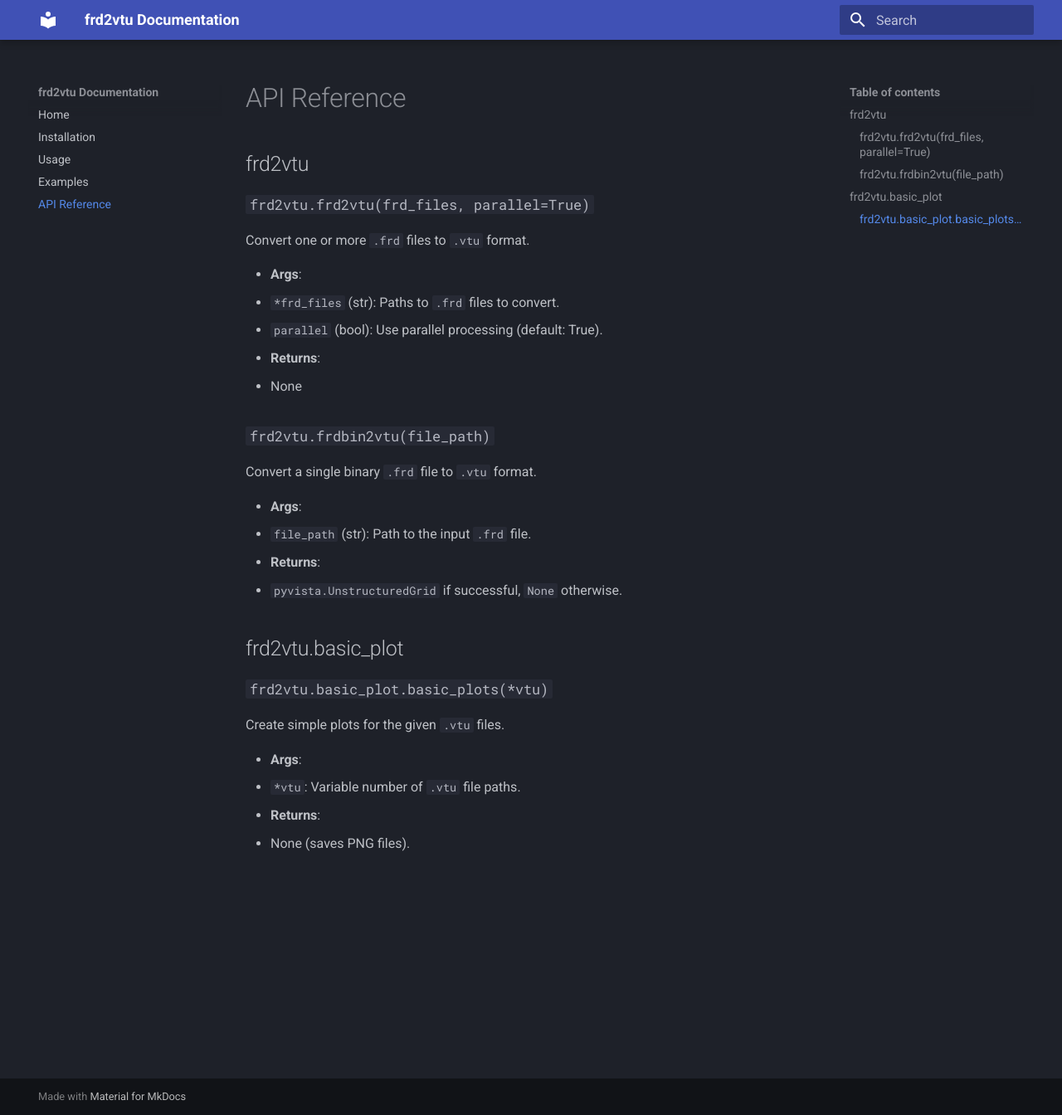
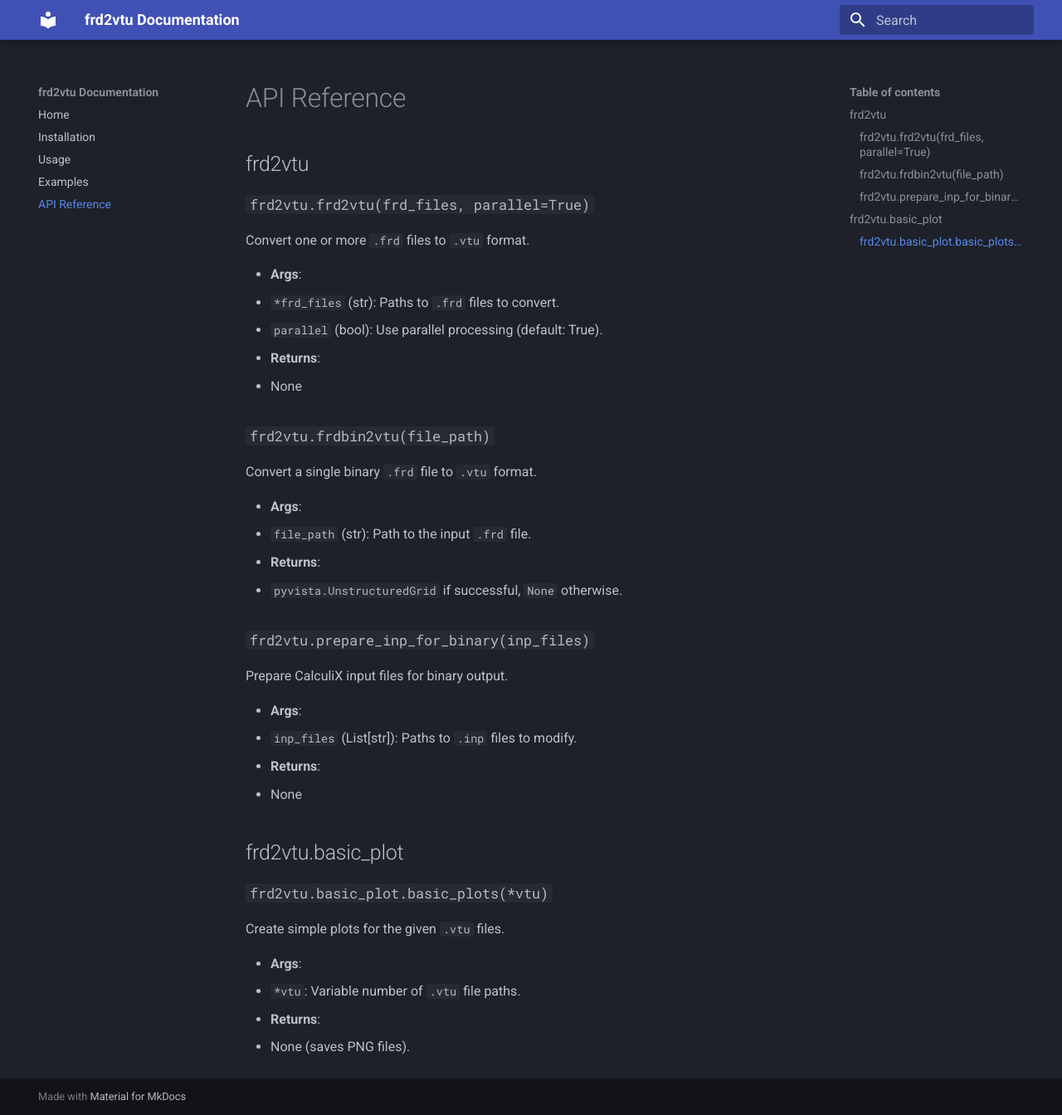
Before and after one commit to wr1/frd2vtu, an MkDocs documentation site: the page built from docs/api.md, in a window 1280 px wide and 1344 px high. Shown: the whole window at 83% size. Built offline with MkDocs 1.6.1 and Material for MkDocs 9.7.7, drawn with Linux system fonts in a browser that asks for light colours.

Commit message:
Added prepare_inp_for_binary to API reference

```diff
--- a/docs/api.md
+++ b/docs/api.md
@@ -23,6 +23,16 @@
 - **Returns**:
   - `pyvista.UnstructuredGrid` if successful, `None` otherwise.
 
+### `frd2vtu.prepare_inp_for_binary(inp_files)`
+
+Prepare CalculiX input files for binary output.
+
+- **Args**:
+  - `inp_files` (List[str]): Paths to `.inp` files to modify.
+
+- **Returns**:
+  - None
+
 ## frd2vtu.basic_plot
 
 ### `frd2vtu.basic_plot.basic_plots(*vtu)`
```
